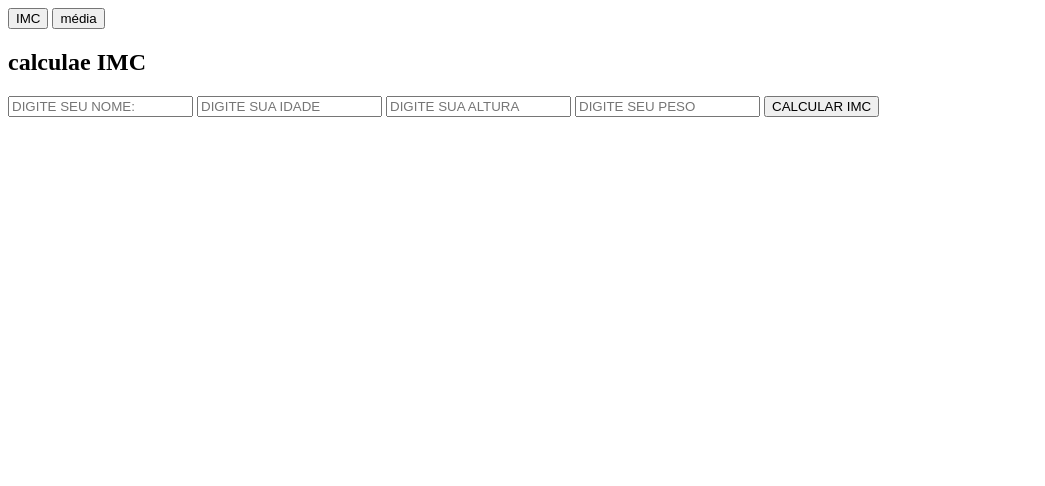
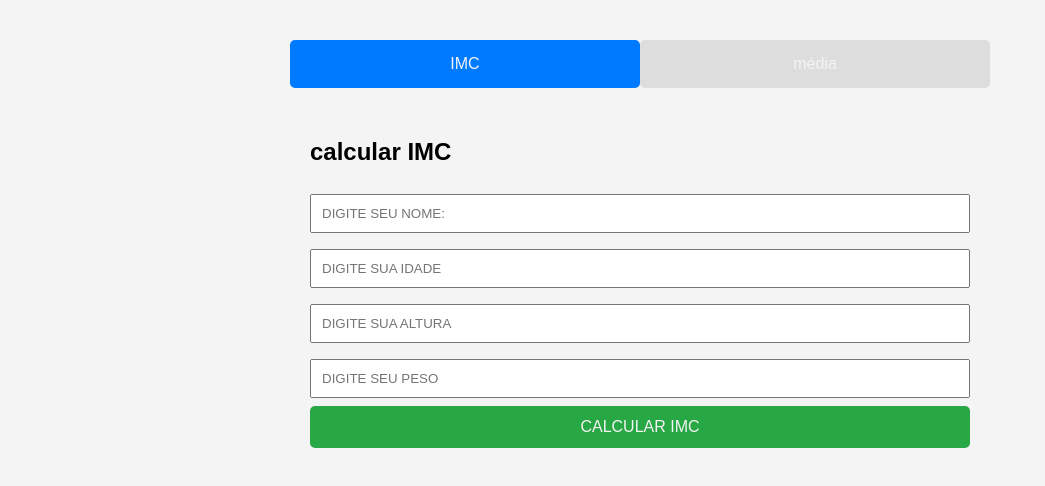
Before and after one commit to hemilyrodrigues-ctrl/imc_front, a plain HTML site: page index.html in a window 1280 px wide. Shown: the whole page, without its empty margins (0-1045 px from the left). Drawn offline with Linux system fonts and the light colour scheme.

Commit message:
modificacao

```diff
--- a/index.html
+++ b/index.html
@@ -3,6 +3,68 @@
     <meta charset="UTF-8">
     <meta name="viewport" content="width=device-width, initial-scale=1.0">
     <title>tabs com api</title>
+
+    <style>
+        body{
+            font-family: Arial, Helvetica, sans-serif;
+            max-width: 700px;
+            margin: 40px auto;
+            background:#f4f4f4;
+
+
+        }
+        .tabs{
+            display :flex ;
+            margin-bottom: 10px;
+
+        }
+        .tab-btn{
+            flex:1;
+            padding: 15px;
+            cursor: pointer;
+            border: none;
+            background: #ddd;
+            font-size: 16px;
+        }
+        .tab-btn.active{
+            background: #007bff;
+            color: #f4f4f4;
+        }
+        .tab-content{
+            display: none;
+            background: #f4f4f4;
+            padding: 20px;
+            border-radius: 8px;
+        }
+        .tab-content.active{
+            display: block;
+        }
+        input{
+            width: 100%;
+            padding: 10px;
+            margin: 8px 0;
+            box-sizing: border-box;
+        }
+        button{
+            padding: 12px;
+            background: #28a745;
+            color: #f4f4f4;
+            border:none   ;
+            width: 100%;
+            cursor: pointer;
+            font-size: 16px;
+            border-radius: 5px;
+        }
+        .resultado{
+            margin-top: 15px;
+            padding: 15px;
+            background: #eee;
+            border-radius: 5px;
+            min-height: 40px;
+        }
+
+    </style>
+
 </head>
 <body>
     <div class="tabs">
@@ -10,7 +72,7 @@
         <button class="tab-btn " onclick="AbrirTab(1)">média</button>
     </div>
     <div class="tab-content active">
-        <h2>calculae IMC</h2>
+        <h2>calcular IMC</h2>
         <input type="text" id="nome" placeholder="DIGITE SEU NOME:">
         <input type="number" id="idade" placeholder="DIGITE SUA IDADE">
         <input type="number" id="altura" placeholder="DIGITE SUA ALTURA">
@@ -27,6 +89,29 @@
             document.querySelectorAll('.tab-btn')[index].classList.add('active');
 
         }
+        function formatarResposta(resultado){
+            if(resultado.erro){
+                return`<div style="color:#721c24; padding:15px;background:#f8d7da;border:1px solid #f5c6cb:; border-radius:5px;font-weight:bold">
+                   erro:${resultado.erro} </div>`
+            }
+            let html=`<div stile="padding:15px;background:#d4eda;color:#155724;border:1px solid #c3e6cb; border-radius:5px;"`
+                html+=`<h3 style="margin-top=0; margin-bottom:15px; border-bottom:1px solid #c3e6cb; pedding-bottom:5px; ">sucesso</h3>`
+                html+=`<ul style="list-style-type:none;padding-left:0;margin:0;" `;
+
+                for(const[key,value]of Object.entries(resultado)){
+                    let lebel=key.charAt(0).toLocaleUpperCase()+key.slice(1)
+                    if (key.toLocaleLowerCase()==="imc"){
+                        lebel="IMC";
+                    }
+                    html+=`<li style="margin-bottom:8px;font-size:16px">
+                        <strong style="color:#0b2e13">${label}</strong> ${value}
+                        </li>`
+
+                }
+                html+=`</ul>
+                </div>`;
+                return html;
+          }
         async function  CalcularImc(){
             const dados={
                 nome:document.getElementById('nome').value,
@@ -46,7 +131,8 @@
                 const resultado = await response.json();
                 document.getElementById('resultadoImc').innerHTML= formatarResposta(resultado);
             } catch (error) {
-                document.getElementById('resultadoImc').innerHTML= formatarResposta({ erro:"OCORREU UM ERRO INESPERADO, TENTE MAIS TARDE"
+                document.getElementById('resultadoImc').innerHTML= formatarResposta({
+                    erro:"OCORREU UM ERRO INESPERADO, TENTE MAIS TARDE"
            }) }
 
         }
```
